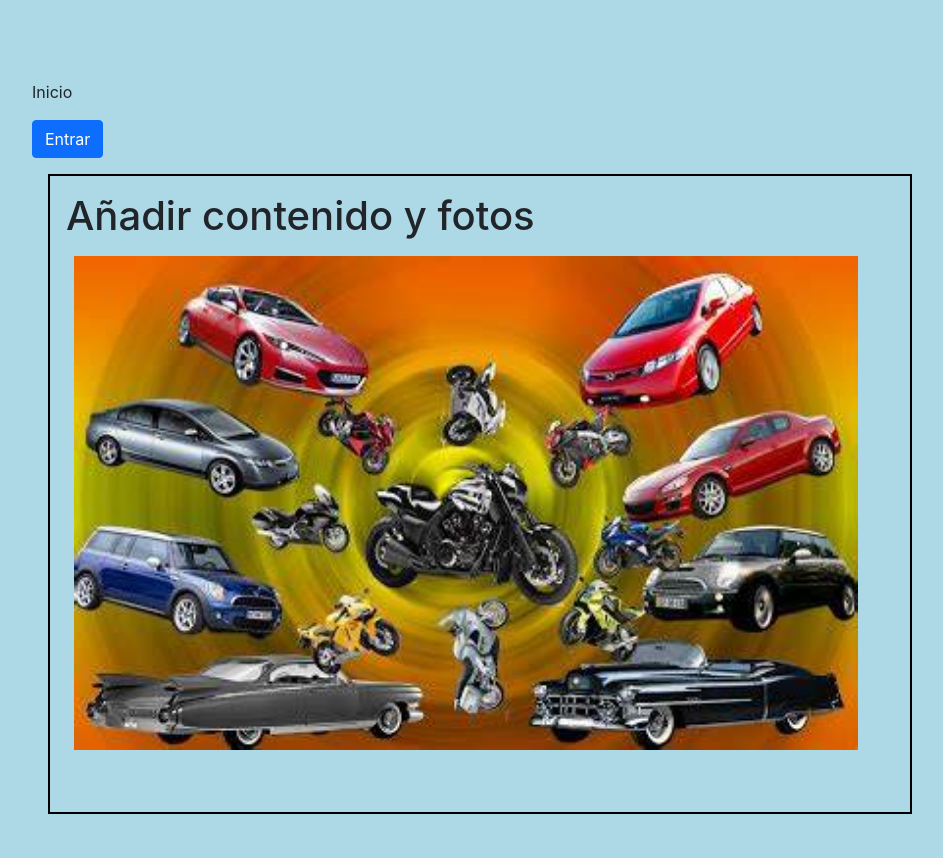
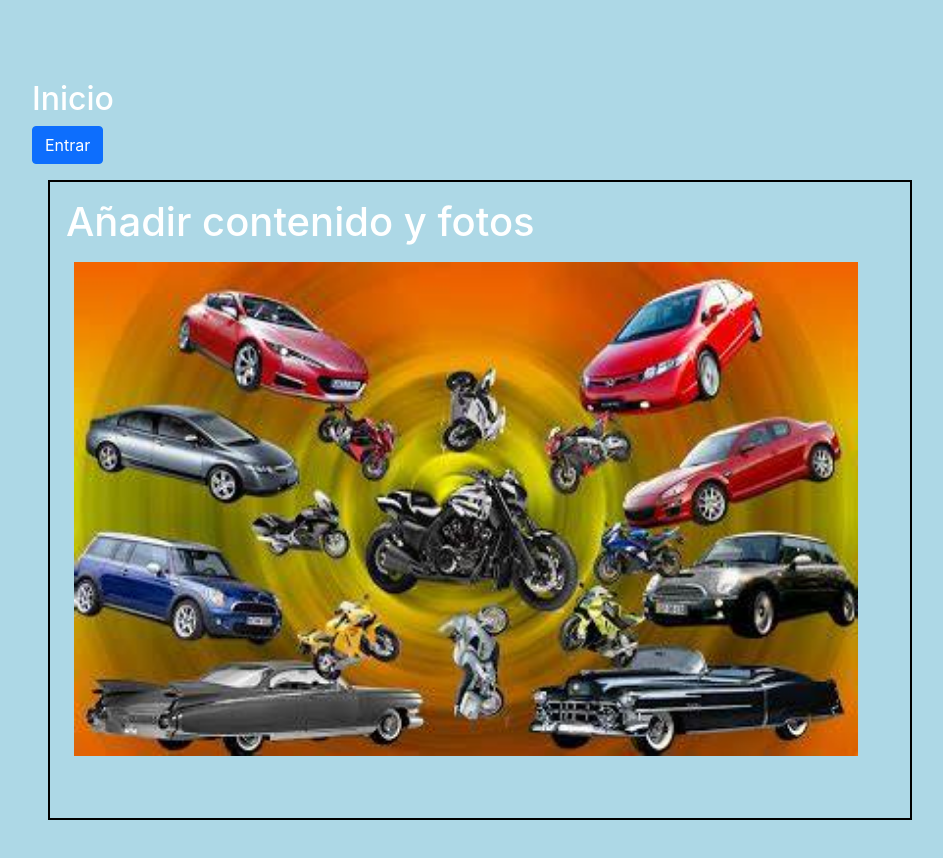
Before and after one commit to salino3/ejercicios-repaso-layout-useparams-19-08-22, a React (Create React App) app: page / in a window 1280 px wide. Shown: the top 858 px of the page, without its empty margins (48-991 px from the left). Built offline with nearby package versions, Linux system fonts and the light colour scheme.

Commit message:
cambios en CSS

```diff
--- a/src/App.css
+++ b/src/App.css
@@ -80,6 +80,7 @@ h2{
   background: lightblue;
   padding-bottom: 70%;
   padding-top: 5em;
+  color: white;
 
 }
 
--- a/src/pages/Inicio.tsx
+++ b/src/pages/Inicio.tsx
@@ -6,7 +6,7 @@ const Inicio = () => {
   return (
     <>
       <div className="divInicio">
-        <p>Inicio</p>
+        <h2>Inicio</h2>
 
         <Link to="login">
           <button className="btn btn-primary rounded ">Entrar</button>
--- a/src/pages/SolamenteMotos.tsx
+++ b/src/pages/SolamenteMotos.tsx
@@ -8,10 +8,9 @@ const SolamenteMotos = ({ variable }: any) => {
 
   return (
     <>
-
       {/* mostrando la lista de motos(ruta desde 'NavBar') */}
       <NavBar />
-      <h1>Solamente Motos</h1>
+      <h1 className="px-2">Solamente Motos</h1>
       {myTipo &&
         myTipo.map((item: any) => <Card key={item.id} {...item} />)}{" "}
     </>
```
